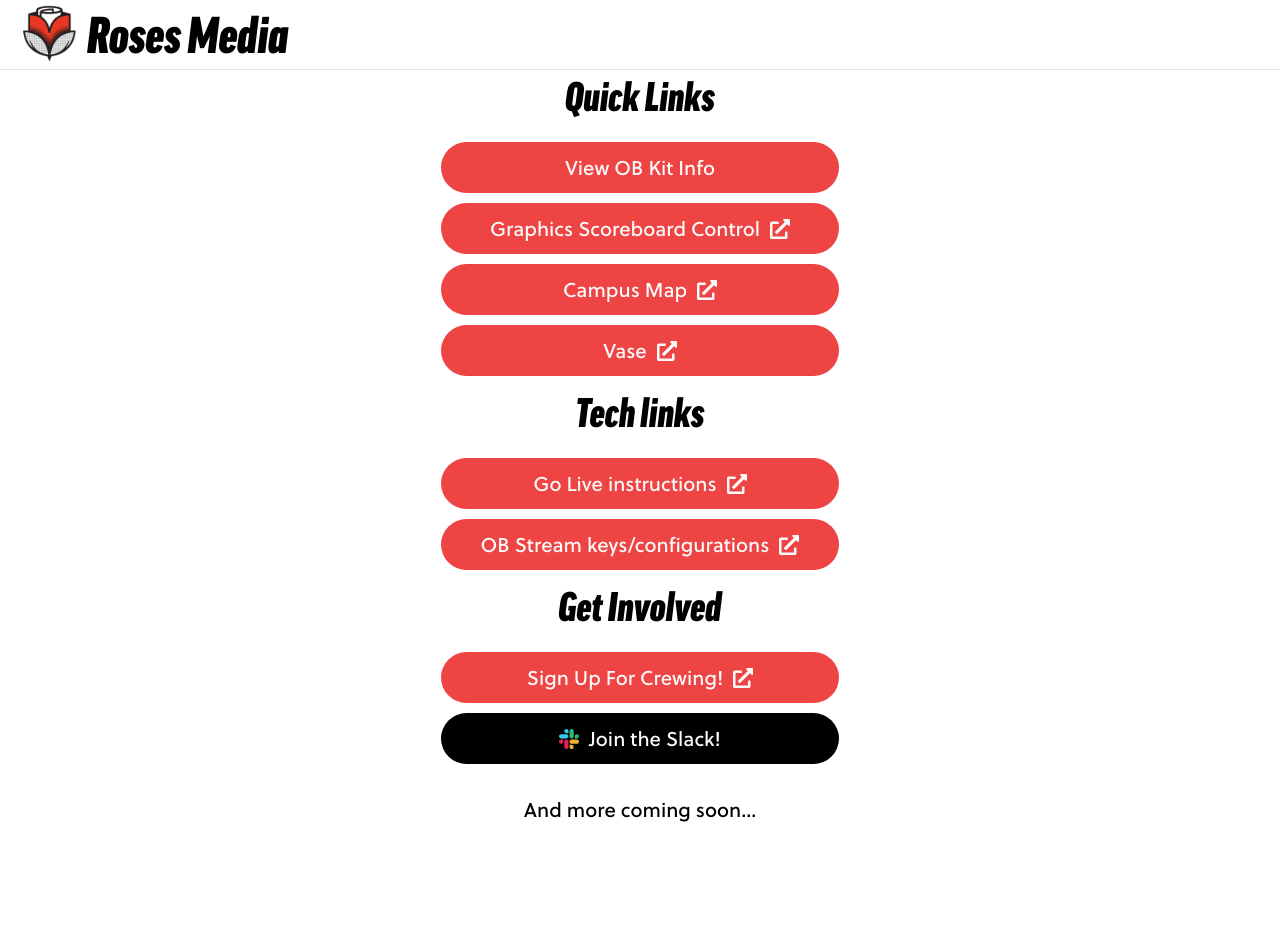
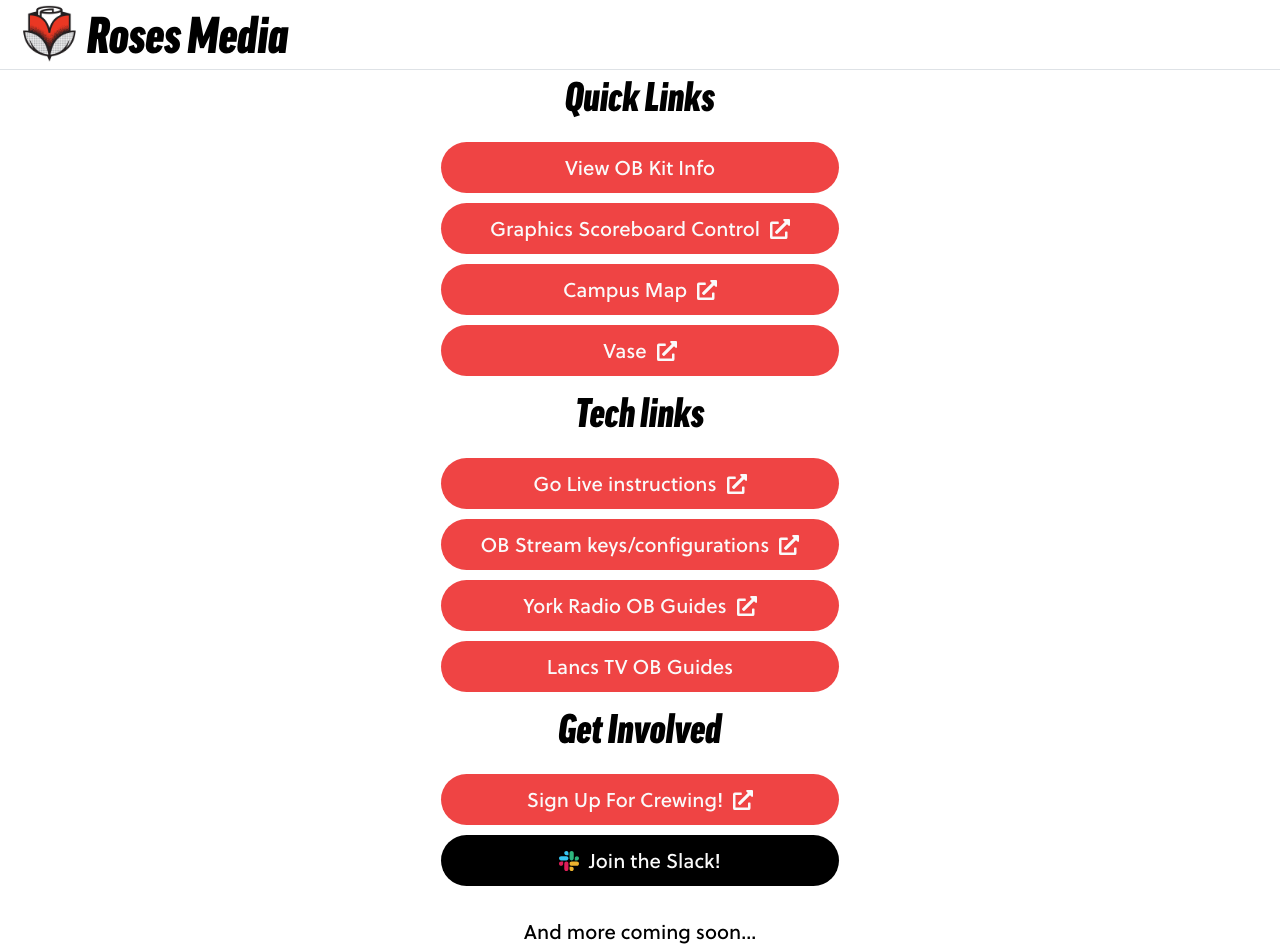
Before and after one commit to rosesmedia/public-site, a Next.js app: page / in a window 1280 px wide. Before the commit the page ends 825 px from the top, so only its background shows below. Built offline with nearby package versions, Linux system fonts and the light colour scheme.

Commit message:
feat: add more links lol

```diff
--- a/src/app/page.tsx
+++ b/src/app/page.tsx
@@ -84,6 +84,14 @@ const SECTIONS: HomeSection[] = [
         title: "OB Stream keys/configurations",
         url: "https://docs.google.com/spreadsheets/d/12LvxeXGz3GcIUrza5TVJ6PbAsd7t6gQXDRj_jFvKFgk/edit?gid=0#gid=0",
       },
+      {
+        title: "York Radio OB Guides",
+        url: "https://drive.google.com/drive/u/1/folders/1lo7aKvSxF2VL-YCcx49C69CniYdTltoY",
+      },
+      {
+        title: "Lancs TV OB Guides",
+        url: "/go/la1-guides",
+      },
     ],
   },
   {
```
